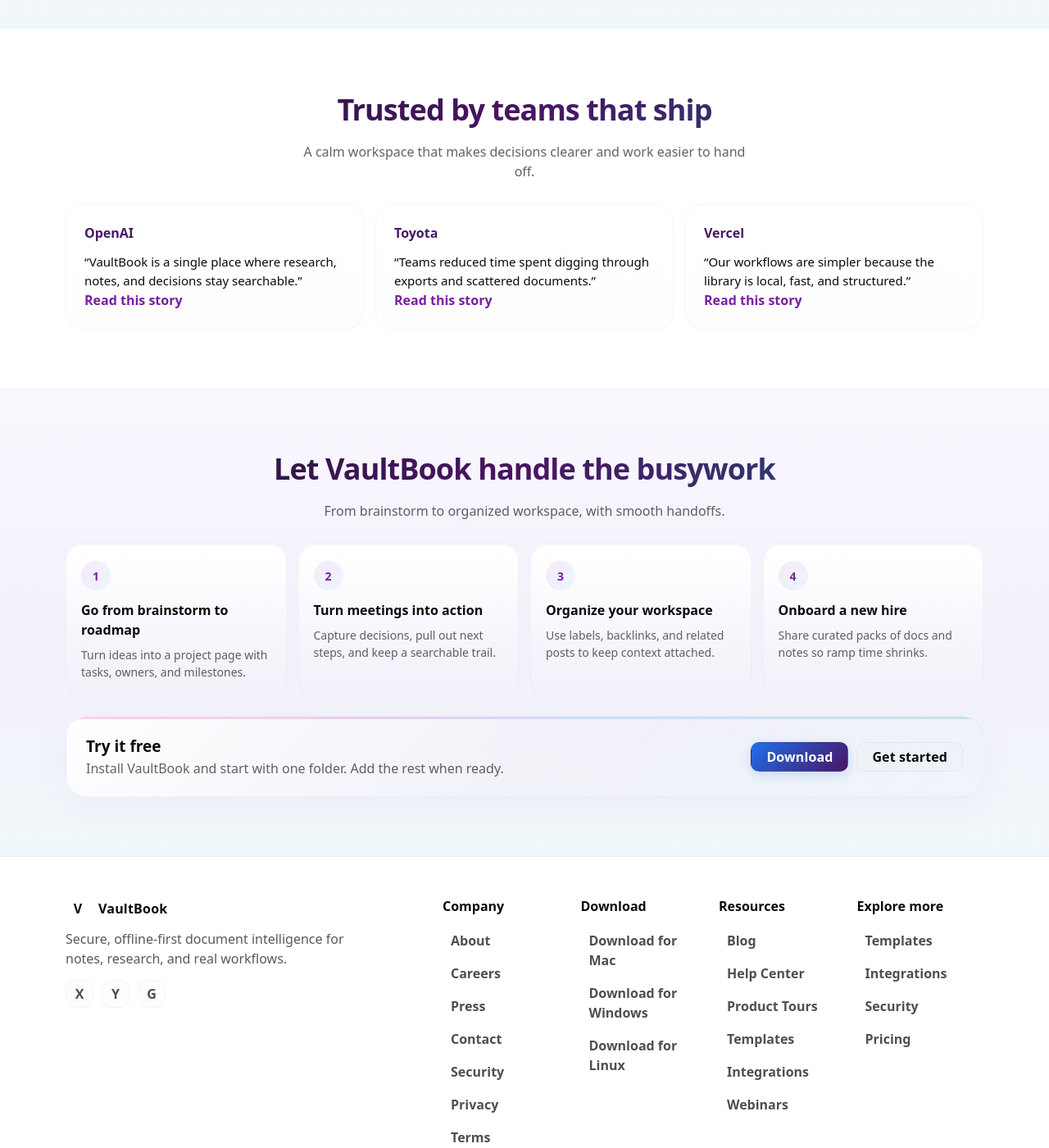
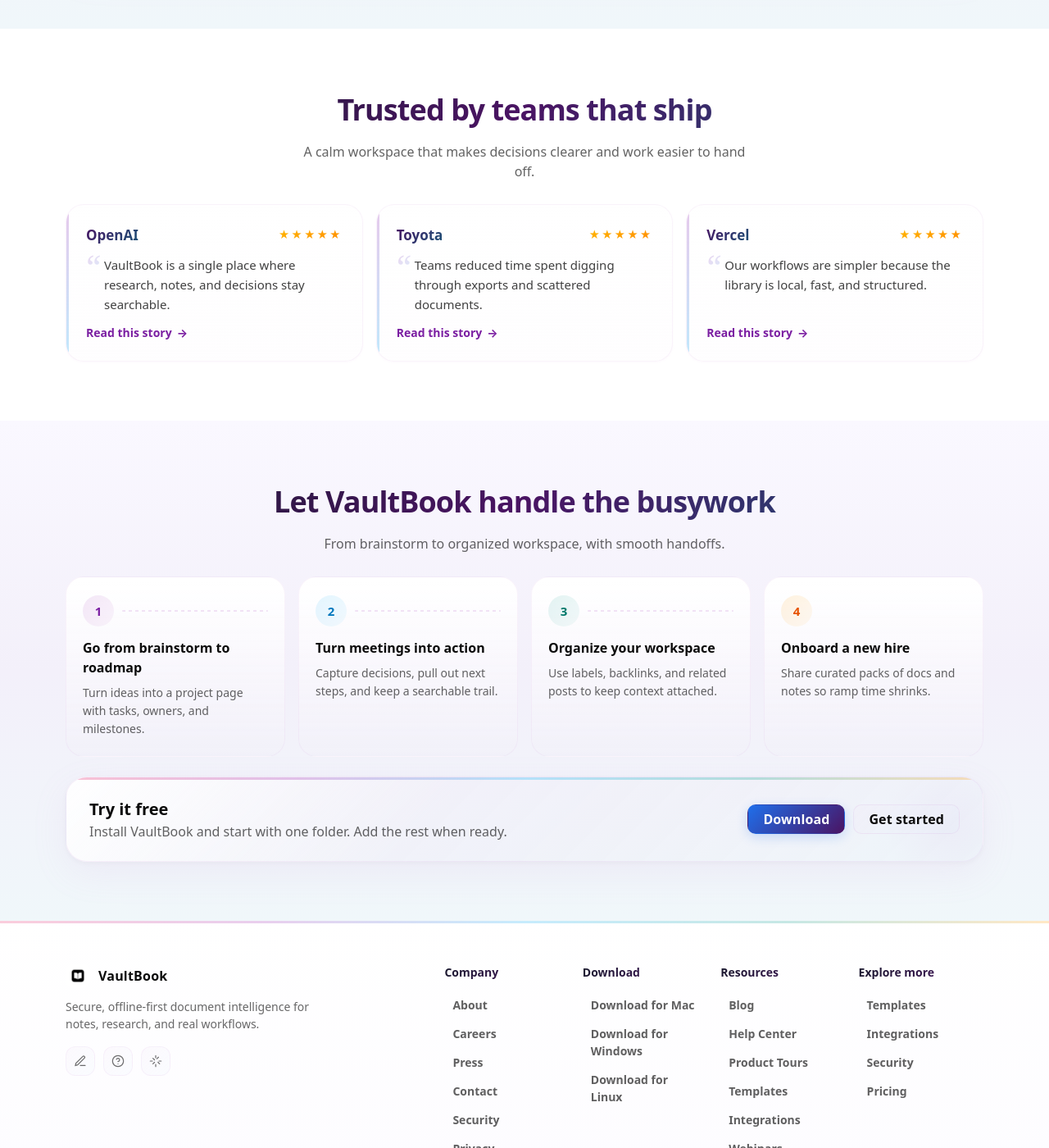
Before and after one commit to k2xn258k2x-cmyk/k2xn258k2x-cmyk.github.io, a Jekyll site: the page built from index.html, in a window 1280 px wide and 1400 px high, scrolled down 2258 px. Shown: the whole window at 82% size. Built offline with Jekyll 4.4.1, drawn with Linux system fonts in a browser that asks for light colours; some of the changed text lies outside the part shown.

Commit message:
Add files via upload

```diff
--- a/_includes/footer.html
+++ b/_includes/footer.html
@@ -1,16 +1,25 @@
 <footer class="site-footer">
+  <div class="footer-accent" aria-hidden="true"></div>
   <div class="container">
     <div class="footer-top">
       <div class="footer-brand">
-        <div class="brand small">
-          <span class="brand-mark" aria-hidden="true">V</span>
+        <a class="brand small" href="{{ '/' | relative_url }}" aria-label="{{ site.title }} home">
+          <span class="brand-mark" aria-hidden="true">
+            <img src="{{ '/assets/img/favicon.png' | relative_url }}" alt="" loading="lazy">
+          </span>
           <span class="brand-name">VaultBook</span>
-        </div>
+        </a>
         <p class="footer-tagline">Secure, offline-first document intelligence for notes, research, and real workflows.</p>
         <div class="footer-social">
-          <a class="footer-ic" href="{{ '/x/' | relative_url }}" aria-label="X">X</a>
-          <a class="footer-ic" href="{{ '/youtube/' | relative_url }}" aria-label="YouTube">Y</a>
-          <a class="footer-ic" href="{{ '/github/' | relative_url }}" aria-label="GitHub">G</a>
+          <a class="footer-ic" href="{{ '/blog/' | relative_url }}" aria-label="Blog">
+            <svg width="16" height="16" viewBox="0 0 24 24" fill="none" stroke="currentColor" stroke-width="1.8" stroke-linecap="round"><path d="M12 20h9"/><path d="M16.5 3.5a2.12 2.12 0 013 3L7 19l-4 1 1-4Z"/></svg>
+          </a>
+          <a class="footer-ic" href="{{ '/help/' | relative_url }}" aria-label="Help Center">
+            <svg width="16" height="16" viewBox="0 0 24 24" fill="none" stroke="currentColor" stroke-width="1.8" stroke-linecap="round"><circle cx="12" cy="12" r="10"/><path d="M9.09 9a3 3 0 015.83 1c0 2-3 3-3 3"/><line x1="12" y1="17" x2="12.01" y2="17"/></svg>
+          </a>
+          <a class="footer-ic" href="{{ '/whats-new/' | relative_url }}" aria-label="What's New">
+            <svg width="16" height="16" viewBox="0 0 24 24" fill="none" stroke="currentColor" stroke-width="1.8" stroke-linecap="round"><path d="M12 2v4m0 12v4m10-10h-4M6 12H2m15.07-7.07-2.83 2.83M9.76 14.24l-2.83 2.83m12.14 0-2.83-2.83M9.76 9.76 6.93 6.93"/></svg>
+          </a>
         </div>
       </div>
 
@@ -46,16 +55,16 @@
 
     <div class="footer-bottom">
       <div class="footer-legal">
-        <span>© {{ "now" | date: "%Y" }} VaultBook</span>
-        <span class="dot">•</span>
+        <span>&copy; {{ "now" | date: "%Y" }} VaultBook</span>
+        <span class="dot">&middot;</span>
         <a href="{{ '/privacy/' | relative_url }}">Privacy</a>
-        <span class="dot">•</span>
+        <span class="dot">&middot;</span>
         <a href="{{ '/terms/' | relative_url }}">Terms</a>
-        <span class="dot">•</span>
+        <span class="dot">&middot;</span>
         <a href="{{ '/security/' | relative_url }}">Security</a>
       </div>
       <div class="footer-small muted">
-        Built for GitHub Pages with Jekyll.
+        Crafted for clarity and speed.
       </div>
     </div>
   </div>
--- a/assets/css/style.css
+++ b/assets/css/style.css
@@ -883,136 +883,259 @@
   margin-top: 22px;
   display:grid;
   grid-template-columns: repeat(3, 1fr);
-  gap: 14px;
+  gap: 16px;
 }
 .quote-card{
   border: 1px solid rgba(206,147,216,.1);
   border-radius: 22px;
   background: linear-gradient(180deg, #fff 0%, rgba(243,229,245,.06) 100%);
   box-shadow: 0 1px 3px rgba(206,147,216,.05);
-  padding: 22px;
+  padding: 24px;
+  display:flex;
+  flex-direction: column;
+  gap: 12px;
+  position: relative;
+  overflow: hidden;
   transition: transform .28s cubic-bezier(.16,1,.3,1), box-shadow .28s ease, border-color .28s ease;
 }
+.quote-card::before{
+  content:'';
+  position:absolute;
+  top:0; left:0; bottom:0;
+  width: 3px;
+  border-radius: 22px 0 0 22px;
+  background: linear-gradient(180deg, #ce93d8, #81d4fa);
+  opacity:.5;
+  transition: opacity .25s ease;
+}
 .quote-card:hover{
-  transform: translateY(-3px);
-  box-shadow: 0 12px 32px rgba(206,147,216,.1);
-  border-color: rgba(206,147,216,.2);
+  transform: translateY(-4px);
+  box-shadow: 0 14px 36px rgba(206,147,216,.12);
+  border-color: rgba(206,147,216,.22);
+}
+.quote-card:hover::before{ opacity:.85; }
+.quote-header{
+  display:flex;
+  align-items:center;
+  justify-content: space-between;
 }
 .quote-logo{
   font-weight: 850;
+  font-size: 17px;
   background: linear-gradient(135deg, #4a1463, #1a5276);
   -webkit-background-clip: text;
   -webkit-text-fill-color: transparent;
   background-clip: text;
 }
-.quote-text{ margin-top: 12px; font-size: 15px; line-height: 1.55; }
+.quote-stars{
+  font-size: 13px;
+  letter-spacing: 2px;
+  background: linear-gradient(135deg, #ffb300, #ff8f00);
+  -webkit-background-clip: text;
+  -webkit-text-fill-color: transparent;
+  background-clip: text;
+}
+.quote-body{
+  position: relative;
+  padding-left: 22px;
+  flex: 1;
+}
+.quote-mark{
+  position:absolute;
+  top: -6px;
+  left: 0;
+  font-size: 40px;
+  line-height: 1;
+  font-family: Georgia, serif;
+  background: linear-gradient(135deg, rgba(206,147,216,.4), rgba(129,212,250,.3));
+  -webkit-background-clip: text;
+  -webkit-text-fill-color: transparent;
+  background-clip: text;
+}
+.quote-text{ font-size: 15px; line-height: 1.6; color: rgba(11,11,11,.78); }
+.quote-cta{
+  display:inline-flex;
+  align-items:center;
+  gap: 6px;
+  font-weight: 650;
+  font-size: 14px;
+  color: #7b1fa2;
+  transition: gap .22s ease, color .22s ease;
+  margin-top: auto;
+}
+.quote-cta:hover{ gap: 10px; color: #4a148c; }
+.quote-arrow{ transition: transform .22s ease; }
+.quote-cta:hover .quote-arrow{ transform: translateX(2px); }
 
 .steps{
   margin-top: 22px;
   display:grid;
   grid-template-columns: repeat(4, 1fr);
-  gap: 14px;
+  gap: 16px;
 }
 .step{
   border: 1px solid rgba(206,147,216,.1);
   border-radius: 22px;
   background: linear-gradient(180deg, #fff 0%, rgba(243,229,245,.06) 100%);
-  padding: 20px 18px;
+  padding: 22px 20px;
   transition: transform .28s cubic-bezier(.16,1,.3,1), box-shadow .28s ease, border-color .28s ease;
+  position: relative;
 }
 .step:hover{
-  transform: translateY(-3px);
-  box-shadow: 0 10px 28px rgba(206,147,216,.1);
-  border-color: rgba(206,147,216,.2);
+  transform: translateY(-4px);
+  box-shadow: 0 12px 32px rgba(206,147,216,.12);
+  border-color: rgba(206,147,216,.22);
+}
+.step-top{
+  display:flex;
+  align-items:center;
+  gap: 10px;
+  margin-bottom: 14px;
+}
+.step-connector{
+  flex:1;
+  height: 2px;
+  background: repeating-linear-gradient(90deg, rgba(206,147,216,.25) 0, rgba(206,147,216,.25) 4px, transparent 4px, transparent 8px);
+  border-radius: 2px;
 }
 .step-ic{
-  width: 36px; height: 36px;
+  width: 38px; height: 38px;
+  min-width: 38px;
   border-radius: 999px;
-  background: linear-gradient(135deg, rgba(206,147,216,.18), rgba(129,212,250,.15));
   display:grid; place-items:center;
   font-weight: 850;
-  color: #7b1fa2;
-  font-size: 14px;
-  transition: transform .25s ease;
+  font-size: 15px;
+  transition: transform .25s ease, box-shadow .25s ease;
 }
-.step:hover .step-ic{ transform: scale(1.1); }
-.step-title{ font-weight: 850; margin-top: 12px; }
-.step-text{ margin-top: 8px; font-size: 14px; line-height: 1.5; }
+.step:hover .step-ic{ transform: scale(1.12); }
+.step:nth-child(1) .step-ic{ background: linear-gradient(135deg, rgba(206,147,216,.22), rgba(225,190,231,.15)); color: #7b1fa2; }
+.step:nth-child(2) .step-ic{ background: linear-gradient(135deg, rgba(129,212,250,.22), rgba(179,229,252,.15)); color: #0277bd; }
+.step:nth-child(3) .step-ic{ background: linear-gradient(135deg, rgba(128,203,196,.22), rgba(178,223,219,.15)); color: #00796b; }
+.step:nth-child(4) .step-ic{ background: linear-gradient(135deg, rgba(255,204,128,.25), rgba(255,224,178,.18)); color: #e65100; }
+.step:hover .step-ic{ box-shadow: 0 4px 12px rgba(206,147,216,.15); }
+.step-title{ font-weight: 850; font-size: 16px; }
+.step-text{ margin-top: 8px; font-size: 14px; line-height: 1.55; }
 
 .cta-band{
-  margin-top: 22px;
-  border: 1px solid rgba(206,147,216,.12);
+  margin-top: 24px;
+  border: 1px solid rgba(206,147,216,.14);
   border-radius: 26px;
-  background: linear-gradient(135deg, rgba(255,255,255,.92), rgba(243,229,245,.15), rgba(225,245,254,.1));
-  padding: 22px 24px;
-  box-shadow: 0 12px 40px rgba(206,147,216,.08);
+  background: linear-gradient(135deg, rgba(255,255,255,.94), rgba(243,229,245,.18) 40%, rgba(225,245,254,.12) 100%);
+  padding: 24px 28px;
+  box-shadow: 0 14px 44px rgba(206,147,216,.1), 0 2px 6px rgba(0,0,0,.03);
   display:flex;
   align-items:center;
   justify-content: space-between;
-  gap: 14px;
+  gap: 16px;
   position: relative;
   overflow: hidden;
+  transition: box-shadow .3s ease;
+}
+.cta-band:hover{
+  box-shadow: 0 18px 52px rgba(206,147,216,.14), 0 4px 10px rgba(0,0,0,.04);
 }
 .cta-band::before{
   content:'';
   position:absolute;
   top:0; left:0; right:0;
   height: 3px;
-  background: linear-gradient(90deg, #f48fb1, #ce93d8, #81d4fa, #80cbc4);
-  opacity:.4;
+  background: linear-gradient(90deg, #f48fb1, #ce93d8, #81d4fa, #80cbc4, #ffcc80);
+  opacity:.55;
 }
-.cta-title{ font-weight: 900; font-size: 19px; }
-.cta-actions{ display:flex; gap: 10px; flex-wrap: wrap; }
+.cta-band::after{
+  content:'';
+  position:absolute;
+  bottom: -40px;
+  right: -40px;
+  width: 160px;
+  height: 160px;
+  border-radius: 50%;
+  background: radial-gradient(circle, rgba(206,147,216,.08), transparent 70%);
+  pointer-events: none;
+}
+.cta-title{ font-weight: 900; font-size: 20px; }
+.cta-actions{ display:flex; gap: 10px; flex-wrap: wrap; position: relative; z-index:1; }
 
 .site-footer{
-  padding: 48px 0 26px;
-  border-top: 1px solid rgba(0,0,0,.08);
-  background: #fff;
+  padding: 52px 0 28px;
+  border-top: none;
+  background: linear-gradient(180deg, #fff 0%, rgba(250,248,255,.6) 100%);
+  position: relative;
+}
+.footer-accent{
+  position:absolute;
+  top:0; left:0; right:0;
+  height: 3px;
+  background: linear-gradient(90deg, #f48fb1, #ce93d8, #81d4fa, #80cbc4, #ffcc80);
+  opacity:.45;
 }
 .footer-top{
   display:grid;
   grid-template-columns: 1.2fr 1.8fr;
-  gap: 20px;
+  gap: 24px;
 }
-.footer-tagline{ margin: 10px 0 14px; color: rgba(11,11,11,.68); max-width: 42ch; }
+.footer-brand .brand-mark img{ width: 20px; height: 20px; }
+.footer-tagline{ margin: 12px 0 16px; color: rgba(11,11,11,.62); max-width: 40ch; font-size: 14px; line-height: 1.55; }
 .footer-social{ display:flex; gap: 10px; }
 .footer-ic{
-  width: 34px; height: 34px;
+  width: 36px; height: 36px;
   border-radius: 12px;
   border: 1px solid rgba(206,147,216,.1);
   display:grid; place-items:center;
-  background: linear-gradient(135deg, rgba(243,229,245,.15), rgba(225,245,254,.1));
-  font-weight: 850;
-  color: rgba(11,11,11,.72);
-  transition: transform .22s ease, box-shadow .22s ease;
+  background: linear-gradient(135deg, rgba(243,229,245,.18), rgba(225,245,254,.12));
+  color: rgba(11,11,11,.6);
+  transition: transform .22s cubic-bezier(.16,1,.3,1), box-shadow .22s ease, border-color .22s ease, background .22s ease;
 }
-.footer-ic:hover{ transform: translateY(-2px); box-shadow: 0 4px 12px rgba(206,147,216,.1); }
+.footer-ic:hover{
+  transform: translateY(-2px);
+  box-shadow: 0 6px 16px rgba(206,147,216,.12);
+  border-color: rgba(206,147,216,.22);
+  background: linear-gradient(135deg, rgba(243,229,245,.35), rgba(225,245,254,.25));
+  color: #7b1fa2;
+}
+.footer-ic svg{ display:block; }
 .footer-cols{
   display:grid;
   grid-template-columns: repeat(4, 1fr);
-  gap: 14px;
+  gap: 16px;
 }
-.footer-h{ font-weight: 850; margin-bottom: 10px; }
+.footer-h{
+  font-weight: 850;
+  margin-bottom: 12px;
+  font-size: 14px;
+  background: linear-gradient(135deg, #1a1a2e, #4a1463);
+  -webkit-background-clip: text;
+  -webkit-text-fill-color: transparent;
+  background-clip: text;
+}
 .footer-a{
   display:block;
-  padding: 8px 10px;
-  border-radius: 12px;
-  color: rgba(11,11,11,.72);
-  font-weight: 600;
+  padding: 7px 10px;
+  border-radius: 10px;
+  color: rgba(11,11,11,.65);
+  font-weight: 550;
+  font-size: 14px;
+  transition: background .2s ease, color .2s ease, transform .18s ease;
 }
-.footer-a:hover{ background: rgba(11,11,11,.05); color: rgba(11,11,11,.86); }
+.footer-a:hover{
+  background: linear-gradient(135deg, rgba(243,229,245,.25), rgba(225,245,254,.18));
+  color: #7b1fa2;
+  transform: translateX(2px);
+}
 .footer-bottom{
-  margin-top: 26px;
-  padding-top: 18px;
-  border-top: 1px solid rgba(0,0,0,.06);
+  margin-top: 28px;
+  padding-top: 20px;
+  border-top: 1px solid rgba(206,147,216,.08);
   display:flex;
   align-items:center;
   justify-content: space-between;
   gap: 12px;
   flex-wrap: wrap;
 }
-.footer-legal a{ color: rgba(11,11,11,.72); font-weight: 650; }
-.footer-legal a:hover{ color: rgba(11,11,11,.90); text-decoration: underline; }
+.footer-legal{ font-size: 13.5px; }
+.footer-legal a{ color: rgba(11,11,11,.62); font-weight: 600; transition: color .2s ease; }
+.footer-legal a:hover{ color: #7b1fa2; text-decoration: underline; }
+.footer-small{ font-size: 13px; }
 
 .page{ padding: 54px 0; }
 .page-head{ margin-bottom: 18px; }
--- a/index.html
+++ b/index.html
@@ -147,19 +147,37 @@
 
     <div class="quotes" data-reveal>
       <div class="quote-card">
+        <div class="quote-header">
           <div class="quote-logo">OpenAI</div>
-        <div class="quote-text">“VaultBook is a single place where research, notes, and decisions stay searchable.”</div>
-        <a class="link" href="{{ '/customer-stories/' | relative_url }}">Read this story</a>
+          <div class="quote-stars" aria-label="5 stars">★★★★★</div>
+        </div>
+        <div class="quote-body">
+          <span class="quote-mark" aria-hidden="true">“</span>
+          <div class="quote-text">VaultBook is a single place where research, notes, and decisions stay searchable.</div>
+        </div>
+        <a class="quote-cta" href="{{ '/customer-stories/' | relative_url }}">Read this story <span class="quote-arrow">→</span></a>
       </div>
       <div class="quote-card">
+        <div class="quote-header">
           <div class="quote-logo">Toyota</div>
-        <div class="quote-text">“Teams reduced time spent digging through exports and scattered documents.”</div>
-        <a class="link" href="{{ '/customer-stories/' | relative_url }}">Read this story</a>
+          <div class="quote-stars" aria-label="5 stars">★★★★★</div>
+        </div>
+        <div class="quote-body">
+          <span class="quote-mark" aria-hidden="true">“</span>
+          <div class="quote-text">Teams reduced time spent digging through exports and scattered documents.</div>
+        </div>
+        <a class="quote-cta" href="{{ '/customer-stories/' | relative_url }}">Read this story <span class="quote-arrow">→</span></a>
       </div>
       <div class="quote-card">
+        <div class="quote-header">
           <div class="quote-logo">Vercel</div>
-        <div class="quote-text">“Our workflows are simpler because the library is local, fast, and structured.”</div>
-        <a class="link" href="{{ '/customer-stories/' | relative_url }}">Read this story</a>
+          <div class="quote-stars" aria-label="5 stars">★★★★★</div>
+        </div>
+        <div class="quote-body">
+          <span class="quote-mark" aria-hidden="true">“</span>
+          <div class="quote-text">Our workflows are simpler because the library is local, fast, and structured.</div>
+        </div>
+        <a class="quote-cta" href="{{ '/customer-stories/' | relative_url }}">Read this story <span class="quote-arrow">→</span></a>
       </div>
     </div>
   </div>
@@ -174,22 +192,33 @@
 
     <div class="steps" data-reveal>
       <div class="step">
+        <div class="step-top">
           <div class="step-ic">1</div>
+          <div class="step-connector" aria-hidden="true"></div>
+        </div>
         <div class="step-title">Go from brainstorm to roadmap</div>
         <div class="step-text muted">Turn ideas into a project page with tasks, owners, and milestones.</div>
       </div>
       <div class="step">
+        <div class="step-top">
           <div class="step-ic">2</div>
+          <div class="step-connector" aria-hidden="true"></div>
+        </div>
         <div class="step-title">Turn meetings into action</div>
         <div class="step-text muted">Capture decisions, pull out next steps, and keep a searchable trail.</div>
       </div>
       <div class="step">
+        <div class="step-top">
           <div class="step-ic">3</div>
+          <div class="step-connector" aria-hidden="true"></div>
+        </div>
         <div class="step-title">Organize your workspace</div>
         <div class="step-text muted">Use labels, backlinks, and related posts to keep context attached.</div>
       </div>
       <div class="step">
+        <div class="step-top">
           <div class="step-ic">4</div>
+        </div>
         <div class="step-title">Onboard a new hire</div>
         <div class="step-text muted">Share curated packs of docs and notes so ramp time shrinks.</div>
       </div>
```
Lines whose indentation alone changed are shown as unchanged.
